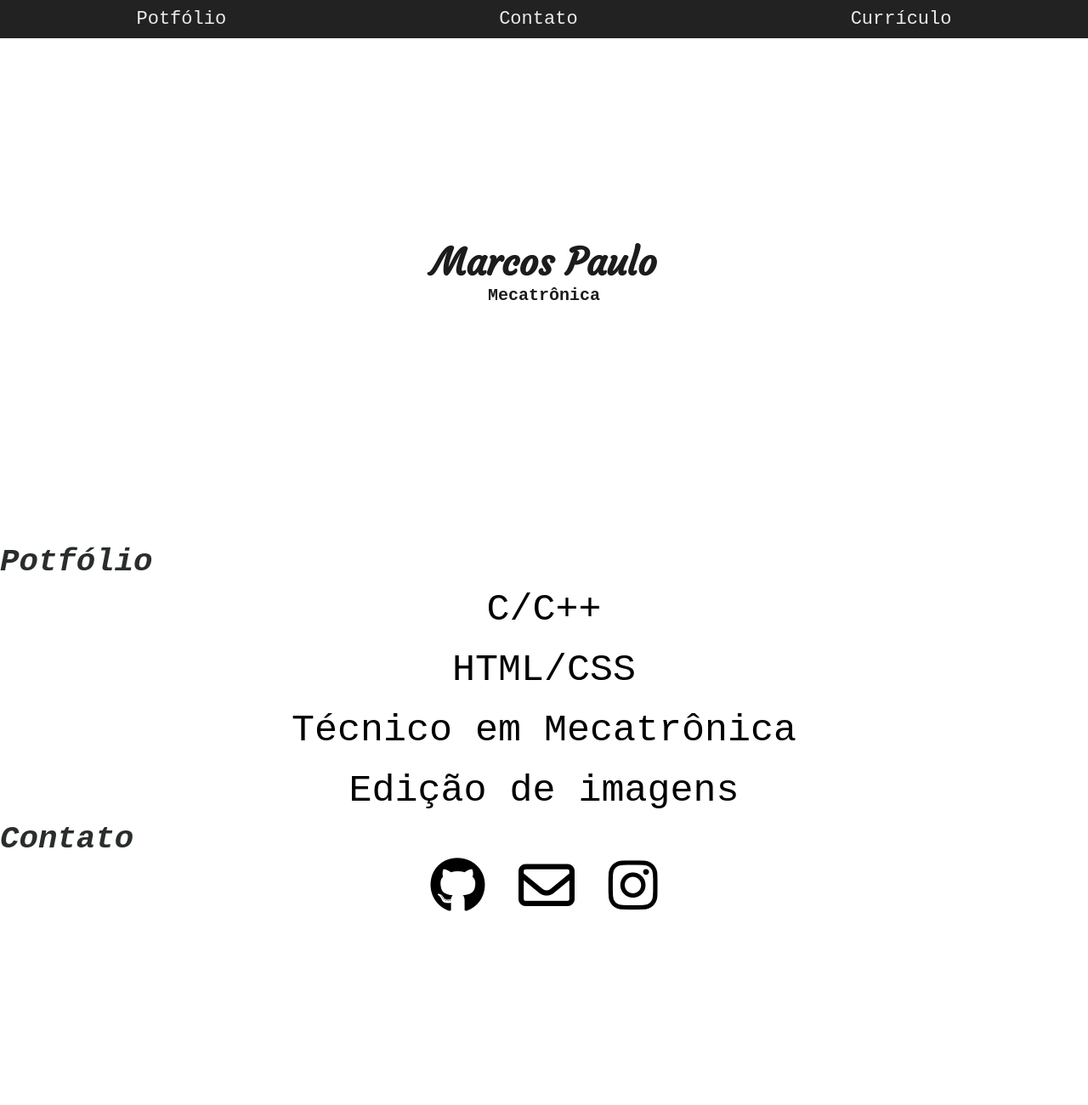
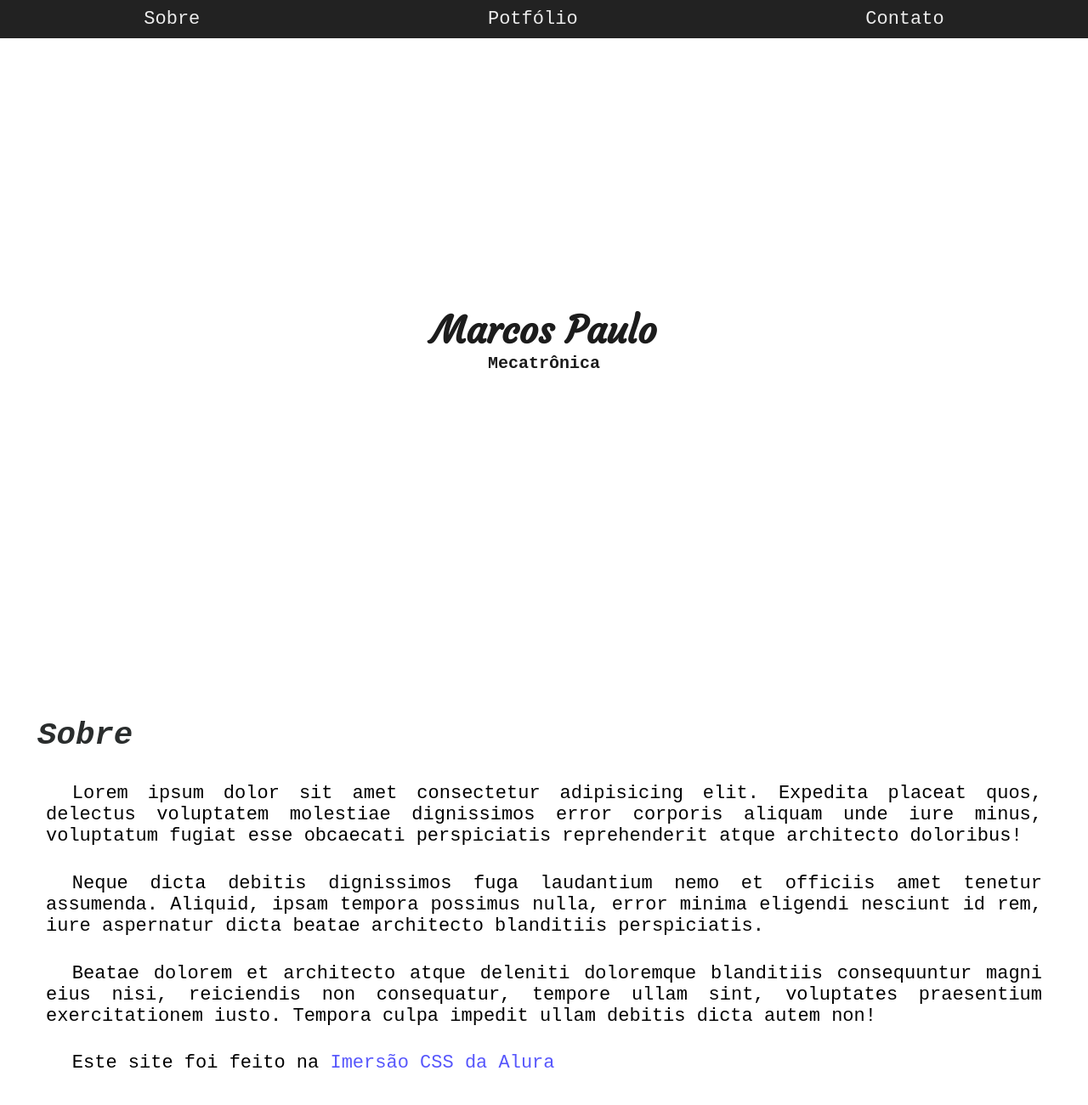
Before and after one commit to Mpviegas/site-alura, a plain HTML site: page index.html in a window 1280 px wide. Shown: the top 1300 px of the page at 85% size. Before the commit the page ends 1086 px from the top, so only its background shows below. Drawn offline with Linux system fonts and the light colour scheme.

Commit message:
Adcionando section 'sobre'

```diff
--- a/CSS/style.css
+++ b/CSS/style.css
@@ -19,7 +19,7 @@ body {
       }
     }
   header {
-    height: 80vh;
+    height: 100vh;
     display: flex;
     align-items: center;
     justify-content: center;
@@ -29,7 +29,8 @@ body {
   color: #ececec;
   text-decoration: none;
   }
-  a:hover {
+  .menu a:hover {
+    color: white;
     text-decoration: underline;
   }
   .menu {
@@ -61,6 +62,22 @@ body {
   .site-subtitle {
     font-size: 20px;
   }
+  .sobre,
+  .contato,
+  .portfolio {
+    padding: 2em;
+    min-height: 100vh;
+  }
+  @media (min-width: 1200px) {
+  .sobre,
+  .contato,
+  .portfolio {
+   min-width: 1200px;
+   margin-left: auto;
+   margin-right: auto;
+  }
+  }
+  .sobre h2,
   .contato h2,
   .portfolio h2{
     font-style: italic;
@@ -80,13 +97,24 @@ body {
   font-size: 45px;
 }
 .contato a {
+  color: black;
   font-size: 3em;
-  color: black;
+  transition: text-shadow 1s;
 }
+.contato a:active,
 .contato a:hover {
   text-decoration: none;
-  text-shadow: 0px 0px 8px black;
+  text-shadow: 0px 0px 6px black;
 }
 .contato .icons {
   text-align: center;
 }
+.sobre p {
+  margin: 10px;
+  margin-bottom: 1.4em;
+  text-indent: 1.4em;
+  text-align: justify;
+}
+.sobre a {
+  color: rgb(87, 87, 252);
+}
--- a/index.html
+++ b/index.html
@@ -14,9 +14,9 @@
     <header>
         <nav class="menu">
             <ul>
-                <li><a href="#">Potfólio</a></li>
-                <li><a href="#">Contato</a></li>
-                <li><a href="#">Currículo</a></li>
+                <li><a href="#sobre">Sobre</a></li>
+                <li><a href="#portfolio">Potfólio</a></li>
+                <li><a href="#contato">Contato</a></li>
             </ul>
         </nav>
         <div>
@@ -24,7 +24,33 @@
             <h2 class="site-subtitle">Mecatrônica</h>
         </div>
     </header>
-    <section class="portfolio">
+    <section class="sobre" id="sobre">
+        <h2>Sobre</h2>
+        <img src="" alt="">
+        <p>
+            Lorem ipsum dolor sit amet consectetur adipisicing elit. Expedita placeat quos, delectus voluptatem
+            molestiae dignissimos error corporis aliquam unde iure minus, voluptatum fugiat esse obcaecati perspiciatis
+            reprehenderit atque architecto doloribus!
+        </p>
+
+        <p>
+            Neque dicta debitis dignissimos fuga laudantium nemo et officiis amet tenetur assumenda. Aliquid, ipsam
+            tempora possimus
+            nulla, error minima eligendi nesciunt id rem, iure aspernatur dicta beatae architecto blanditiis
+            perspiciatis.
+        </p>
+
+        <p>
+            Beatae dolorem et architecto atque deleniti doloremque blanditiis consequuntur magni eius nisi, reiciendis
+            non consequatur, tempore ullam sint, voluptates praesentium exercitationem iusto. Tempora culpa impedit
+            ullam debitis dicta autem non!
+        </p>
+
+        <p>
+            Este site foi feito na <a href="https://www.alura.com.br/imersao-css">Imersão CSS da Alura</a>
+        </p>
+    </section>
+    <section class="portfolio" id="portfolio">
         <h2>Potfólio</h2>
         <p class="port">C/C++</p>
         <p class="port">HTML/CSS</p>
```
Lines whose indentation alone changed are shown as unchanged.
